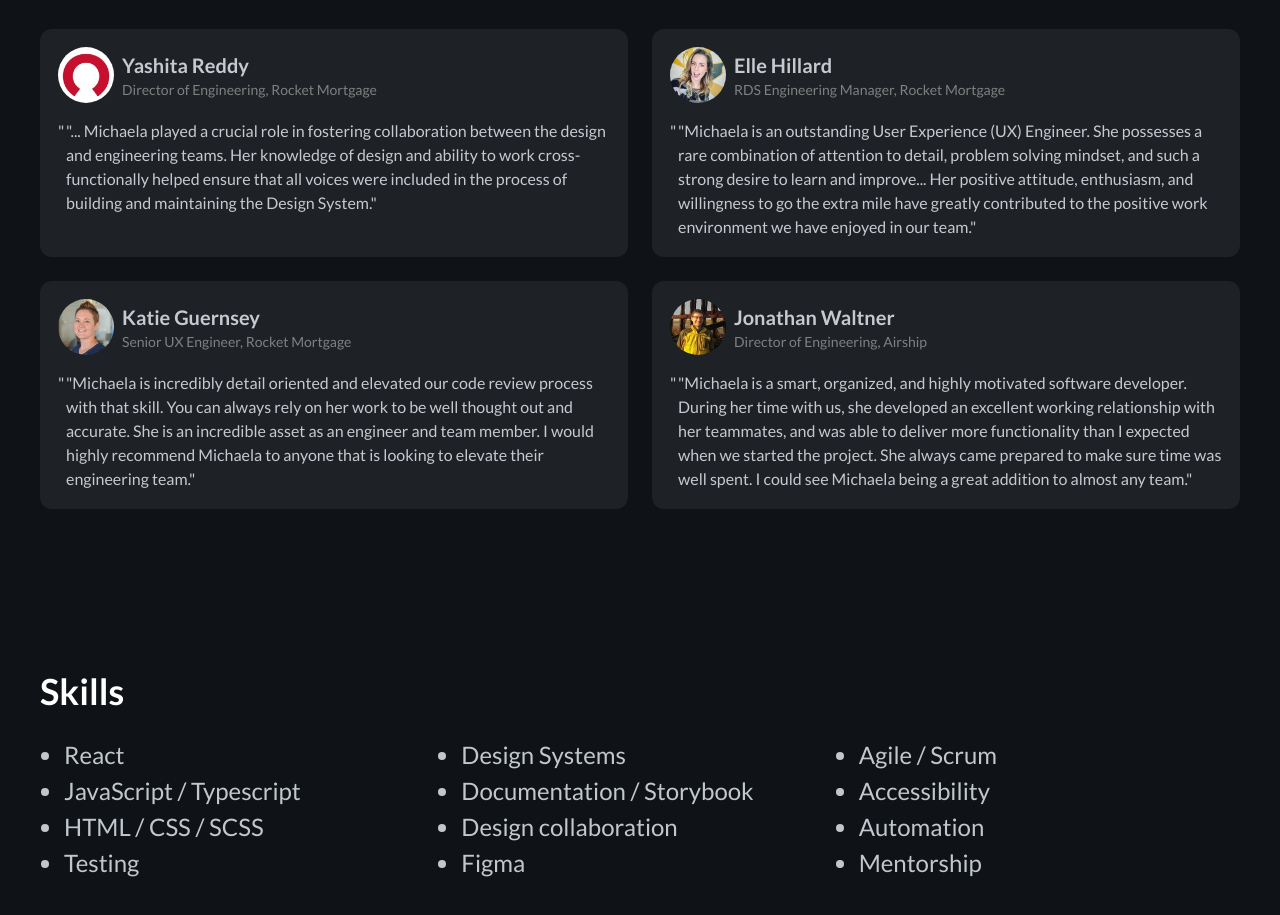
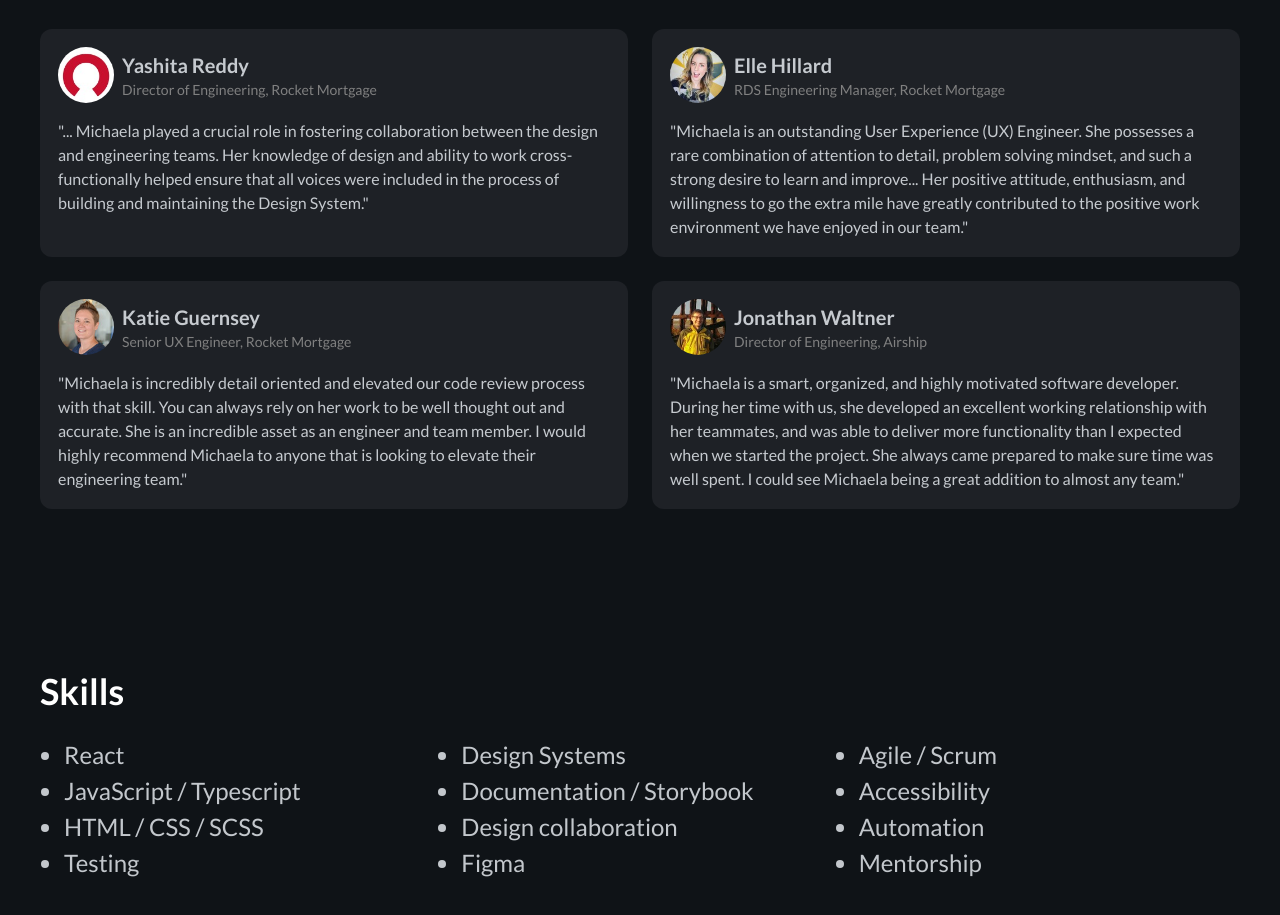
Before and after one commit to Michaela-Davis/portfolio_2024, a React (Create React App) app: page / in a window 1280 px wide. Shown: the part 4709-5624 px from the top of the page. Built offline with nearby package versions, Linux system fonts and the light colour scheme; a web font is replaced by a local one.

Commit message:
🎨 Review style updates

```diff
--- a/src/components/review.css
+++ b/src/components/review.css
@@ -34,14 +34,7 @@
 }
 
 .review__body {
-  margin-left: 8px;
   position: relative;
   font-size: 16px;
   line-height: 1.50;
 }
-
-.review__body::before {
-  content: "\"";
-  position: absolute;
-  left: -8px;
-}
```
